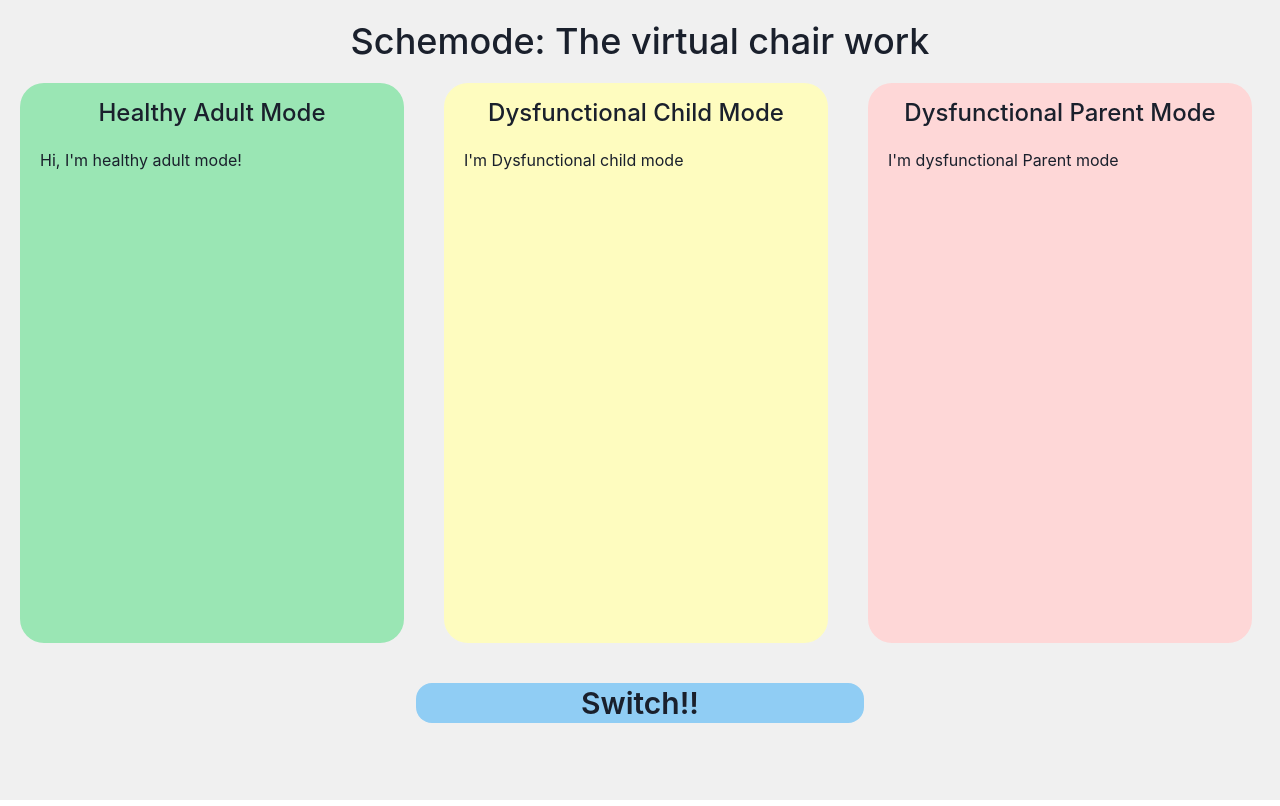
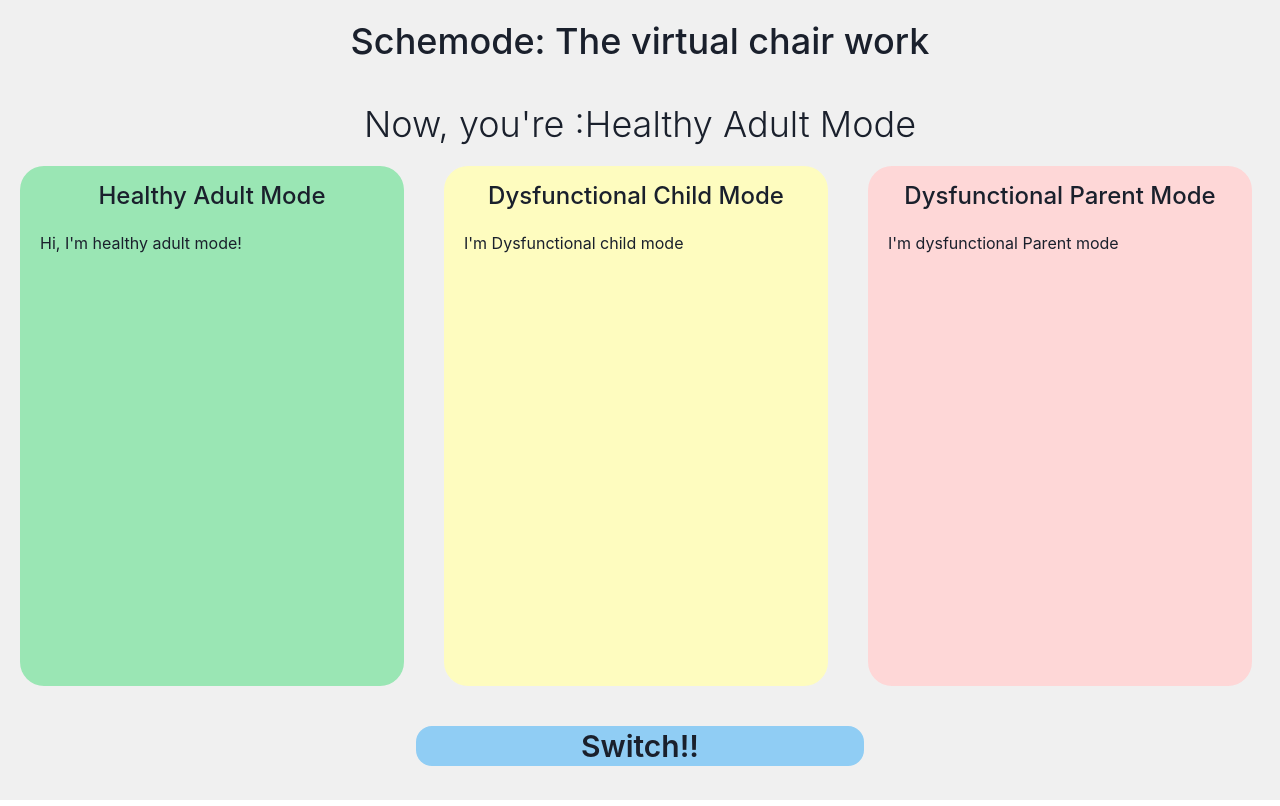
Before and after one commit to Kaikei-e/Schemode, a Next.js app in the folder schemode/: page / in a window 1280 px wide. Built offline with nearby package versions, Linux system fonts and the light colour scheme.

Commit message:
Update: added the functionality of incrementer.

```diff
--- /dev/null
+++ b/schemode/components/modeState.tsx
@@ -0,0 +1,21 @@
+import { Heading } from "@chakra-ui/react";
+
+type Props = {
+  mode: number
+}
+
+const modeNum = [
+  "Healthy Adult Mode",
+  "Dysfunctional Child Mode",
+  "Dysfunctional Parent Mod"
+]
+
+ const ModeState = (props:Props) =>  {
+  return (
+  <Heading textAlign={"center"} fontStyle={"normal"} fontWeight={"light"} m={"5"}>Now, you're :{modeNum[props.mode]}</Heading>
+  );
+
+
+}
+
+export default ModeState;
--- a/schemode/lib/modeManager/modeIncrementer.ts
+++ b/schemode/lib/modeManager/modeIncrementer.ts
@@ -1,4 +1,6 @@
 export default function incrementMode(modeNum: number) {
+  console.log(modeNum);
+
   if (modeNum >= 3) {
     modeNum = 1
     return modeNum
--- a/schemode/pages/index.tsx
+++ b/schemode/pages/index.tsx
@@ -1,30 +1,36 @@
 import { Box, Button, Flex, Heading, Text, useToast } from '@chakra-ui/react'
 import type { NextPage } from 'next'
+import { useState } from 'react'
+import ModeState from '../components/modeState'
+import incrementMode from '../lib/modeManager/modeIncrementer'
 
 
 const Home: NextPage = () => {
   const toast = useToast()
+  const [count, setCount] = useState(0)
+
 
   return (
     <Flex bgColor={"blackAlpha.100"} flexDir="column" w={"100vw"} h={"100vh"}>
       <Heading textAlign={"center"} fontStyle={"normal"} fontWeight={"medium"} m={"5"}>Schemode: The virtual chair work</Heading>
+      <ModeState mode={count} />
       <Flex flexDir={"row"} alignItems={"stretch"}>
-        <Box bgColor={"green.200"} w={"30%"} ml={"5"} mr={"5"} h={"70vh"} borderRadius="3xl">
+        <Box bgColor={"green.200"} w={"30%"} ml={"5"} mr={"5"} h={"65vh"} borderRadius="3xl">
           <Heading fontSize={"2xl"} textAlign={"center"} fontStyle={"normal"} fontWeight={"medium"} m={"4"}>Healthy Adult Mode</Heading>
           <Flex flexDir={"column"} m={"5"}><Text>Hi, I'm healthy adult mode!</Text></Flex>
         </Box>
-        <Box bgColor={"yellow.100"} w={"30%"} ml={"5"} mr={"5"} h={"70vh"} borderRadius="3xl">
+        <Box bgColor={"yellow.100"} w={"30%"} ml={"5"} mr={"5"} h={"65vh"} borderRadius="3xl">
           <Heading fontSize={"2xl"} textAlign={"center"} fontStyle={"normal"} fontWeight={"medium"} m={"4"}>Dysfunctional Child Mode</Heading>
           <Flex flexDir={"column"} m={"5"}><Text>I'm Dysfunctional child mode</Text></Flex>
         </Box>
-        <Box bgColor={"red.100"} w={"30%"} ml={"5"} mr={"5"} h={"70vh"} borderRadius="3xl" overflow={"auto"} scrollBehavior={"smooth"}>
+        <Box bgColor={"red.100"} w={"30%"} ml={"5"} mr={"5"} h={"65vh"} borderRadius="3xl" overflow={"auto"} scrollBehavior={"smooth"}>
           <Heading fontSize={"2xl"} textAlign={"center"} fontStyle={"normal"} fontWeight={"medium"} m={"4"}>Dysfunctional Parent Mode</Heading>
           <Flex flexDir={"column"} m={"5"}><Text>I'm dysfunctional Parent mode</Text></Flex>
         </Box>
       </Flex>
       <Flex flexDir={"column"} align={"center"} w={"100vw"}>
         <Button m={"10"} fontSize="3xl" bgColor={"blue.200"} w={"md"} borderRadius={"2xl"}
-          onClick={() =>
+          onClick={() => {
             toast({
               position: 'bottom-left',
               render: () => (
@@ -37,7 +43,9 @@ const Home: NextPage = () => {
               duration: 4000,
               isClosable: true,
             })
-          }
+            setCount(incrementMode(count))
+
+          }}
         >Switch!!</Button>
       </Flex>
     </Flex>
```
